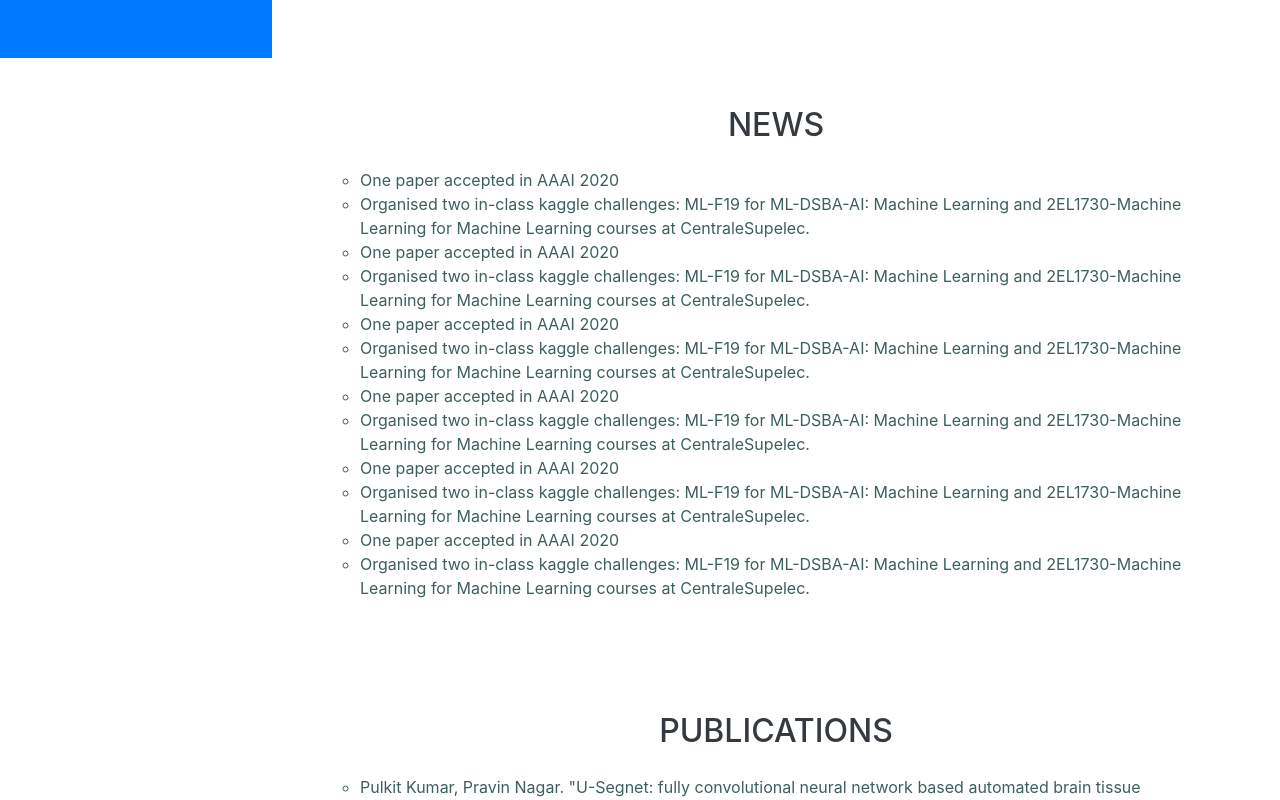
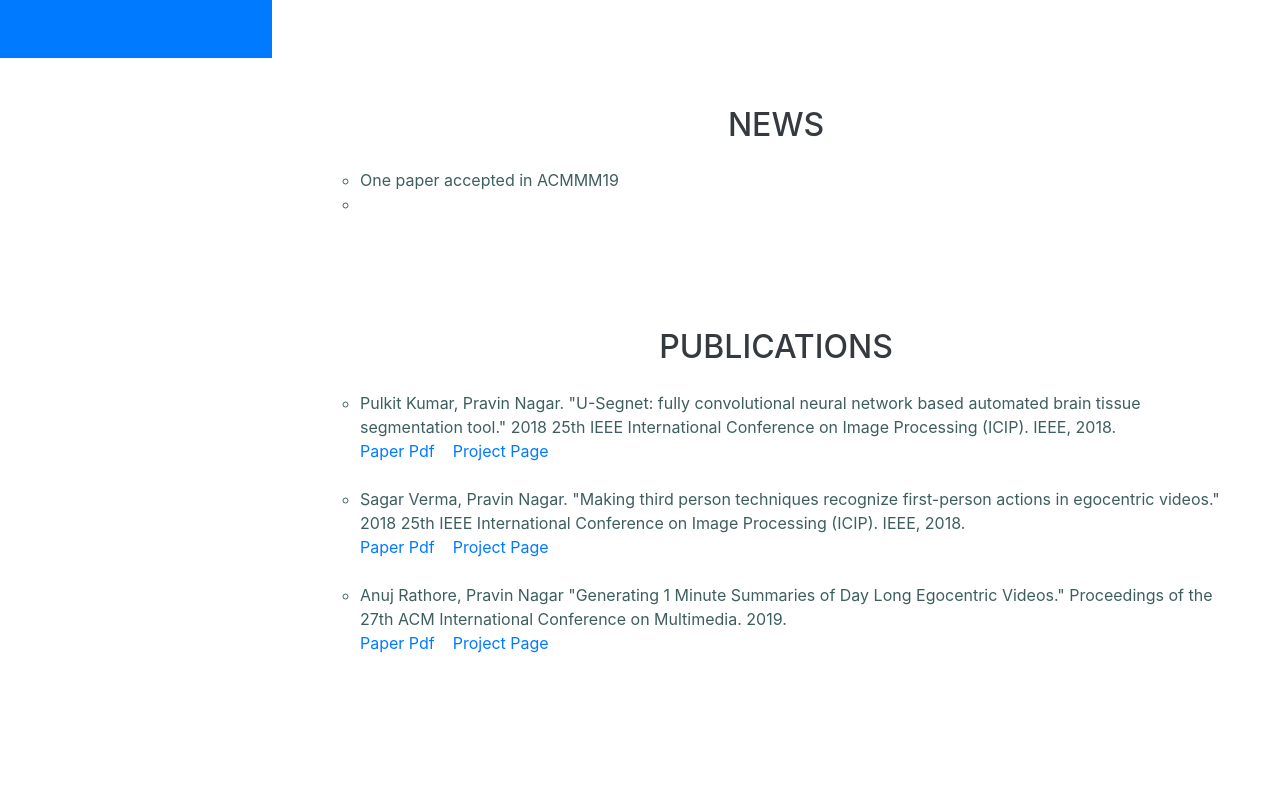
Before and after one commit to Pravin74/pravin74.github.io, a website with bundled scripts: page index.html in a window 1280 px wide. Shown: the part 742-1542 px from the top of the page. After the commit the page ends 1485 px from the top, so only its background shows below. Built offline with nearby package versions, Linux system fonts and the light colour scheme; a web font is replaced by a local one.

Commit message:
Update index.html

```diff
--- a/index.html
+++ b/index.html
@@ -88,7 +88,7 @@
         </div>
         <p class="lead mb-5" style="color: #3e5e5e">I am a Ph.D. candidate in Computer Science Deparment at IIIT Delhi under Dr. Chetan Arora.
         <br><br>
-        My work is focused on analyzing day long egocentric videos using deep learning frameworks. My interest lies in Video Analytics using various frameworks including LSTM, Memory Network, and Deep Reinforcement Learning. I have received Visvesaraya Ph.D. Fellowship from the Government of India.</p>
+        My research work is analyzing day long egocentric videos using deep learning frameworks. My interest lies in Video Analytics using various frameworks including LSTM, Memory Network, and Deep Reinforcement Learning. I have received Visvesaraya Ph.D. Fellowship from the Government of India.</p>
 
         <div class="social-icons">
           <a href="#">
@@ -100,7 +100,7 @@
           <a href="#">
             <i class="fab fa-twitter"></i>
           </a>
-          <a href="#">
+          <a href="https://www.facebook.com/pravin.nagar">
             <i class="fab fa-facebook-f"></i>
           </a>
         </div>
@@ -117,16 +117,9 @@
         <ul class="list-unstyled">
 
                 <ul style="color: #3e5e5e ">
-                    <li>One paper accepted in AAAI 2020</li>
-                    <li>Organised two in-class kaggle challenges: ML-F19 for ML-DSBA-AI: Machine Learning and 2EL1730-Machine Learning for Machine Learning courses at CentraleSupelec.</li>
-                    <li>One paper accepted in AAAI 2020</li>
-                    <li>Organised two in-class kaggle challenges: ML-F19 for ML-DSBA-AI: Machine Learning and 2EL1730-Machine Learning for Machine Learning courses at CentraleSupelec.</li>
-                    <li>One paper accepted in AAAI 2020</li>
-                    <li>Organised two in-class kaggle challenges: ML-F19 for ML-DSBA-AI: Machine Learning and 2EL1730-Machine Learning for Machine Learning courses at CentraleSupelec.</li>
-                    <li>One paper accepted in AAAI 2020</li>
-                    <li>Organised two in-class kaggle challenges: ML-F19 for ML-DSBA-AI: Machine Learning and 2EL1730-Machine Learning for Machine Learning courses at CentraleSupelec.</li><li>One paper accepted in AAAI 2020</li>
-                    <li>Organised two in-class kaggle challenges: ML-F19 for ML-DSBA-AI: Machine Learning and 2EL1730-Machine Learning for Machine Learning courses at CentraleSupelec.</li><li>One paper accepted in AAAI 2020</li>
-                    <li>Organised two in-class kaggle challenges: ML-F19 for ML-DSBA-AI: Machine Learning and 2EL1730-Machine Learning for Machine Learning courses at CentraleSupelec.</li>
+                    <li>One paper accepted in ACMMM19</li>
+                    <li></li>
+
                 </ul>
             </li>
 
```
